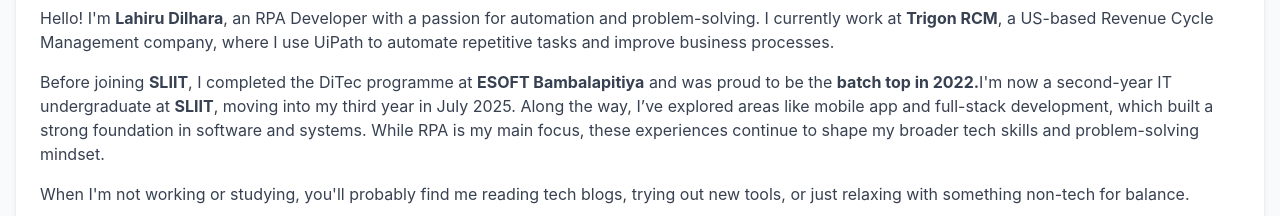
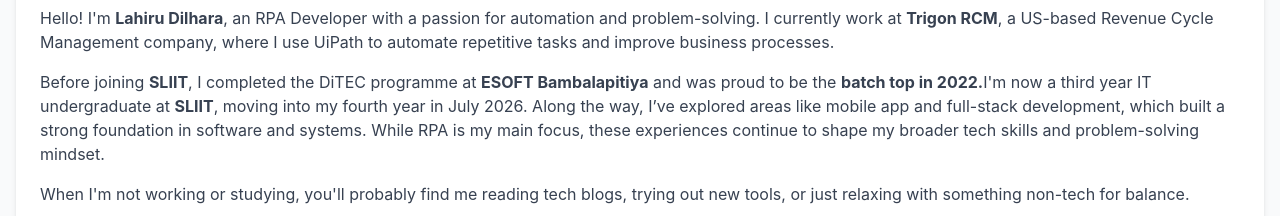
Before and after one commit to LahiruDCode/MyWebsite, a React (Create React App) app in the folder frontend/: page /about in a window 1280 px wide. Shown: the part 278-494 px from the top of the page. Built offline with nearby package versions, Linux system fonts and the light colour scheme.

Commit message:
update education details in About.js to reflect current academic status

```diff
--- a/frontend/src/pages/About.js
+++ b/frontend/src/pages/About.js
@@ -70,8 +70,8 @@
               I currently work at <b>Trigon RCM</b>, a US-based Revenue Cycle Management company, where I use UiPath to automate repetitive tasks and improve business processes.
               </p>
               <p>
-              Before joining <b>SLIIT</b>, I completed the DiTec programme at <b>ESOFT Bambalapitiya</b> and was proud to be the <b>batch top in 2022.</b>
-              I'm now a second-year IT undergraduate at <b>SLIIT</b>, moving into my third year in July 2025.
+              Before joining <b>SLIIT</b>, I completed the DiTEC programme at <b>ESOFT Bambalapitiya</b> and was proud to be the <b>batch top in 2022.</b>
+               I'm now a third year IT undergraduate at <b>SLIIT</b>, moving into my fourth year in July 2026.
               Along the way, I’ve explored areas like mobile app and full-stack development, which built a strong foundation in software and systems.
               While RPA is my main focus, these experiences continue to shape my broader tech skills and problem-solving mindset.
               </p>
```
